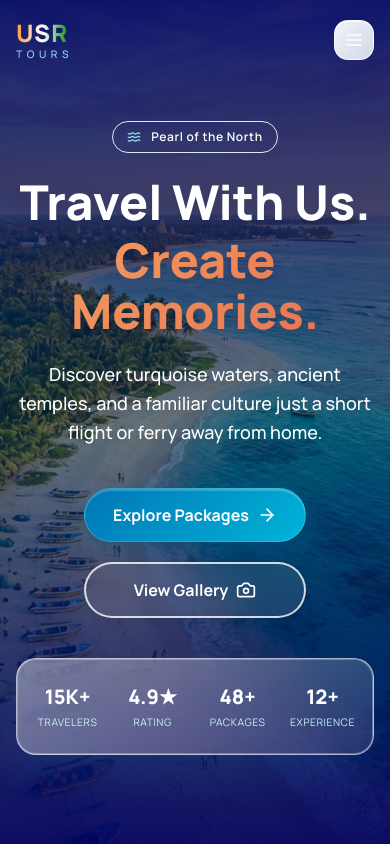
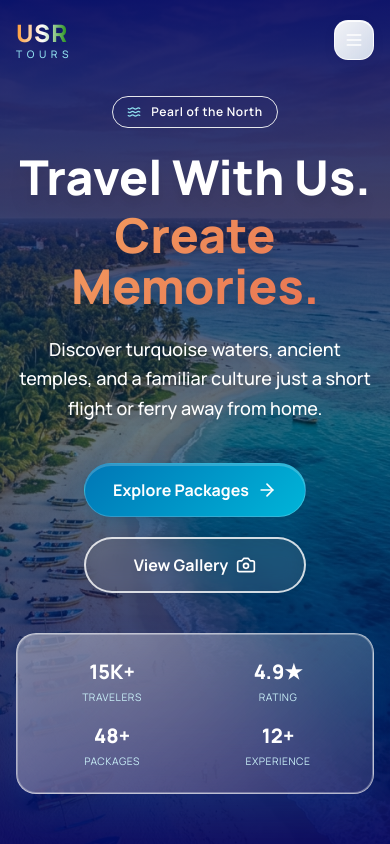
Before and after one commit to kiwi-fits/USR-Tour, a Next.js app: page / in a window 390 px wide. Shown: the top 844 px of the page. Built offline with nearby package versions, Linux system fonts and the light colour scheme.

Commit message:
design: responsive mobile updates and navbar drawer easing

```diff
--- a/app/booking/page.tsx
+++ b/app/booking/page.tsx
@@ -146,7 +146,7 @@ function BookingFormContent() {
                   </span>
                 </div>
                 {i < steps.length - 1 && (
-                  <div className={`w-12 sm:w-20 h-0.5 mx-2 sm:mx-4 transition-colors ${step > s.id ? "bg-coral" : "bg-gray-200"}`} />
+                  <div className={`flex-grow min-w-[16px] max-w-[80px] h-0.5 mx-1 sm:mx-4 transition-colors ${step > s.id ? "bg-coral" : "bg-gray-200"}`} />
                 )}
               </div>
             ))}
--- a/app/page.tsx
+++ b/app/page.tsx
@@ -90,7 +90,7 @@ export default function Home() {
             </motion.div>
 
             {/* Stats strip */}
-            <motion.div variants={fadeUp} custom={4} className="w-full grid grid-cols-4 gap-2 md:gap-10 mt-10 md:mt-14 glass-premium rounded-[1.5rem] px-3 md:px-10 py-6 md:py-8">
+            <motion.div variants={fadeUp} custom={4} className="w-full grid grid-cols-2 md:grid-cols-4 gap-4 md:gap-10 mt-10 md:mt-14 glass-premium rounded-[1.5rem] px-5 md:px-10 py-6 md:py-8">
               {stats.map((s) => (
                 <div key={s.label} className="text-center">
                   <div className="font-display font-black text-xl sm:text-2xl md:text-3xl text-white">{s.number}</div>
--- a/components/layout/Navbar.tsx
+++ b/components/layout/Navbar.tsx
@@ -103,7 +103,7 @@ export default function Navbar() {
 
         {/* Drawer */}
         <div
-          className={`absolute top-0 right-0 bottom-0 w-[280px] bg-gradient-to-b from-navy to-ocean-dark border-l border-white/10 shadow-2xl transition-transform duration-400 ease-[cubic-bezier(0.34,1.56,0.64,1)] ${
+          className={`absolute top-0 right-0 bottom-0 w-[280px] bg-gradient-to-b from-navy to-ocean-dark border-l border-white/10 shadow-2xl transition-transform duration-350 ease-[cubic-bezier(0.16,1,0.3,1)] ${
             mobileOpen ? "translate-x-0" : "translate-x-full"
           }`}
         >
```
